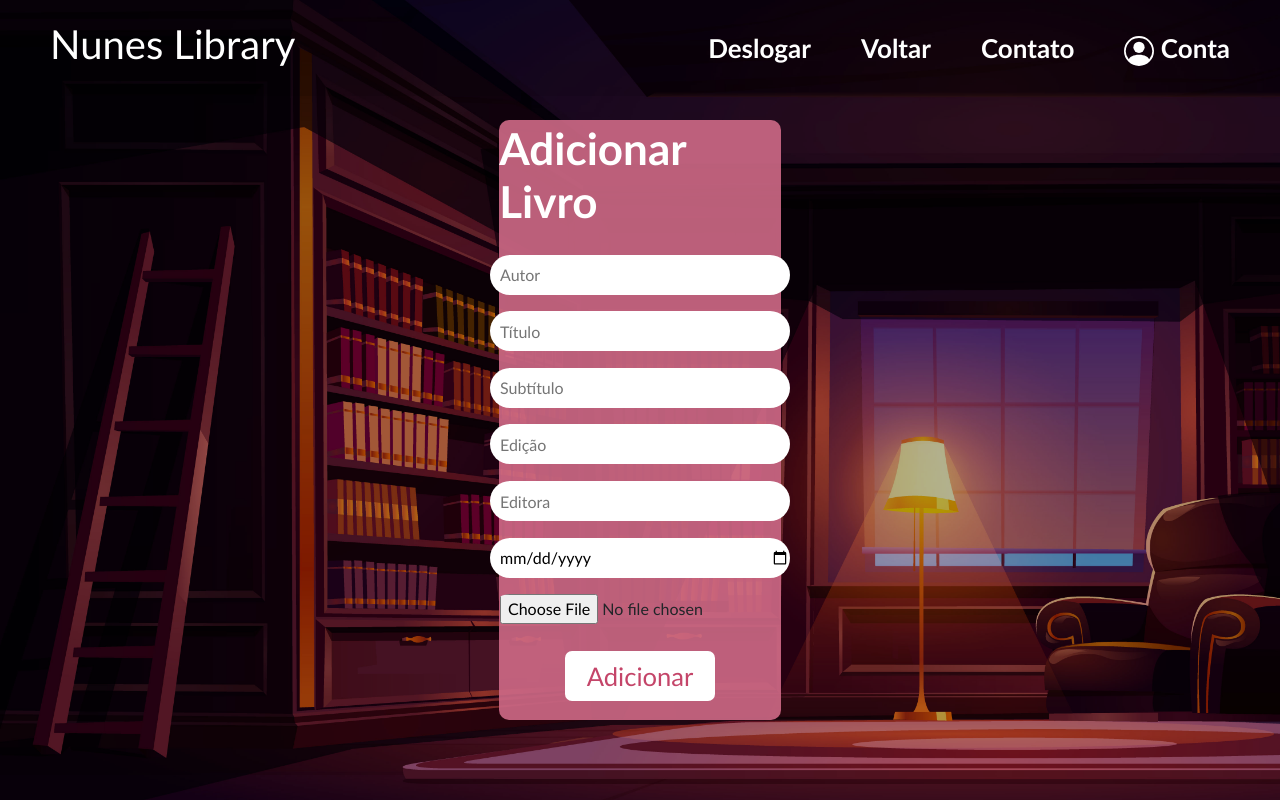
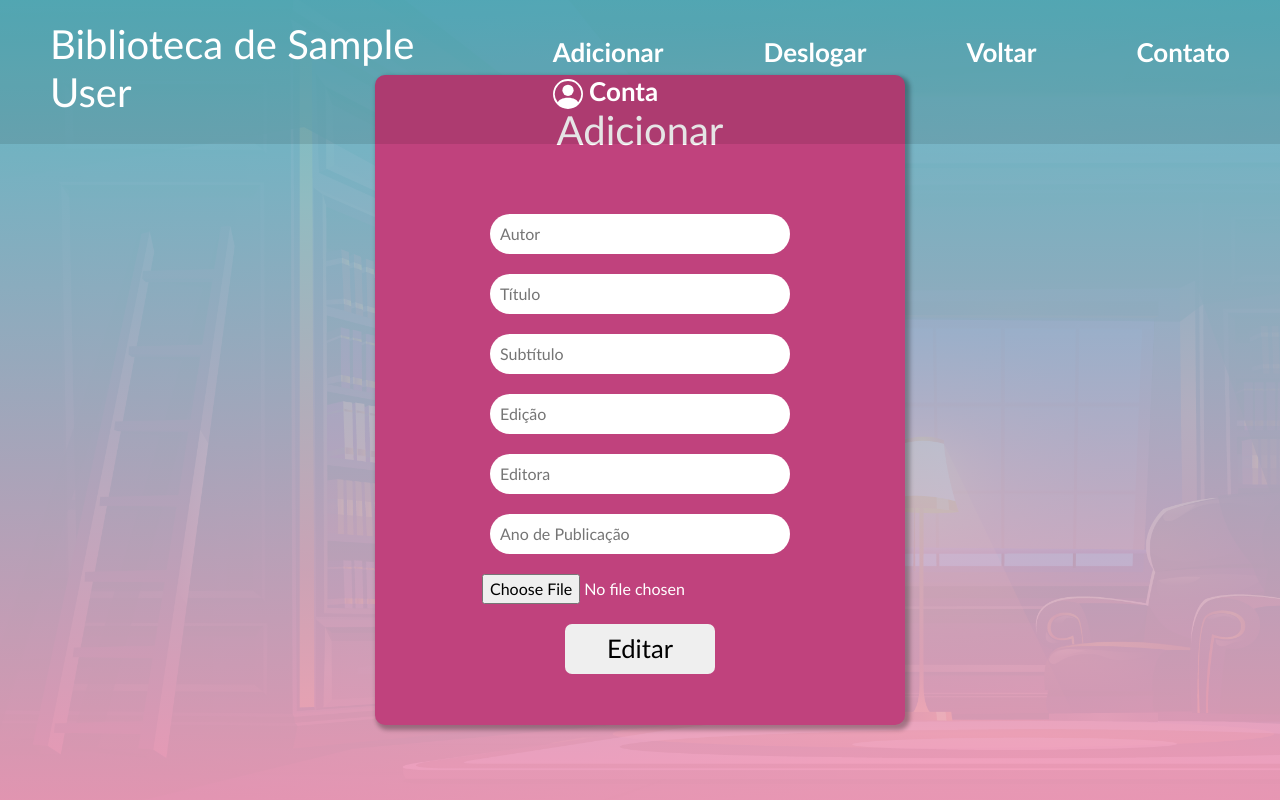
Before and after one commit to Vinunes10/Nunes-Library, a PHP site: page /add-livros.php in a window 1280 px wide. Run offline with PHP 8.4, Linux system fonts and the light colour scheme; the visitor is signed in with stand-in values (Sample User, id 1).

Commit message:
Finalização do Site

```diff
--- a/src/add-livros.php
+++ b/src/add-livros.php
@@ -21,9 +21,12 @@
     <div class="conteiner">
         <header>
 
-            <h1>Nunes Library</h1>
+            <?php
+                echo "<h1>Biblioteca de {$_SESSION['nome']}</h1>";
+            ?>
 
             <nav class="navbar">
+                <a href="add-livros.php">Adicionar</a>
                 <a href="contents/logout.php">Deslogar</a>
                 <a href="painel.php">Voltar</a>
                 <a href="src/pag-cadastro.php">Contato</a>
@@ -38,22 +41,19 @@
         </header>
         <main>
             <div class="add-books">
-            <h1>Adicionar Livro</h1>
-                <form action="" method="post">
-                    <input type="text" class="field" name="autor" placeholder="Autor" required>
-                    <input type="text" class="field" name="titulo" placeholder="Título" required>
-                    <input type="text" class="field" name="subtitulo" placeholder="Subtítulo" required>
-                    <input type="text" class="field" name="edicao" placeholder="Edição" required>
-                    <input type="text" class="field" name="editora" placeholder="Editora" required>
-                    <input type="date" class="field" name="ano-de-publicacao" placeholder="Ano de Publicação" required>
-                    <input type="file" class="field" name="file" required>
-                    <input type="submit" class="custom-btn" name="adicionar" value="Adicionar">
+                <h1>Adicionar</h1>
+                <form action="" method="post" enctype="multipart/form-data">
+                    <input type="text" class="field" name="autor" placeholder="Autor">
+                    <input type="text" class="field" name="titulo" placeholder="Título">
+                    <input type="text" class="field" name="subtitulo" placeholder="Subtítulo">
+                    <input type="text" class="field" name="edicao" placeholder="Edição">
+                    <input type="text" class="field" name="editora" placeholder="Editora">
+                    <input type="text" class="field" name="ano-de-publicacao" placeholder="Ano de Publicação">
+                    <input type="file" name="file" placeholder="Capa do Livro">
+                    <input type="submit" class="custom-btn" name="adicionar" value="Editar">
                 </form>
             </div>
         </main>
-        <footer>
-
-        </footer>
     </div>
 </body>
 </html>
--- a/src/assets/css/livros.css
+++ b/src/assets/css/livros.css
@@ -12,8 +12,9 @@
 }
 
 .conteiner {
+    background:linear-gradient(360deg, rgba(248, 165, 194, 0.9), rgba(99, 205, 218, 0.9));
     height: 100vh;
-    background-color: rgba(0, 0, 0, 0.3);
+    width: 100vw;
 }
 
 header {
@@ -61,35 +62,32 @@
 }
 
 main {
-    width: 100vw;
-    height: inherit;
+    height: 100vh;
+    width: 100%;
     display: flex;
-    justify-content: center;
+    justify-content: space-evenly;
     align-items: center;
 }
 
 .add-books {
-    height: 75vh;
-    width: 22vw;
-    background-color: rgba(207, 106, 135, 0.9);
-    border-radius: 10px;
-    position: absolute;
-    bottom: 10%;
+    width: 530px;
+    height: 650px;
+    background-color: #c0427d;
+    box-shadow: 3px 3px 4px 2px rgb(0, 0, 0, 0.3);
+    color: white;
     display: flex;
     flex-direction: column;
     justify-content: space-evenly;
     align-items: center;
+    border-radius: 10px;
 }
 
-main h1 {
-    color: white;
-    font-size: 44px;
-    font-weight: 600;
+.add-books h2 {
+    font-size: 4em;
 }
 
 form {
-    height: 60vh;
-    width: 22vw;
+    height: 500px;
     display: flex;
     flex-direction: column;
     justify-content: space-evenly;
@@ -105,13 +103,11 @@
 }
 
 .field:focus {
-    outline: #c44569 solid 5px;
+    outline: #9f2960 solid 5px;
     border: none;
 }
 
 .custom-btn {
-    background-color: white;
-    color: #c44569;
     font-size: 1.6rem;
     width: 150px;
     height: 50px;
@@ -120,8 +116,7 @@
 }
 
 .custom-btn:hover  {
+    background-color: rgb(111, 30, 81);
     color: white;
-    background-color: #d66786;
     cursor: pointer;
-    border: white solid 1px;
 }
--- a/src/contents/adicionar-livros.php
+++ b/src/contents/adicionar-livros.php
@@ -10,13 +10,17 @@
     $edicao = $_POST["edicao"];
     $editora = $_POST["editora"];
     $public = $_POST["ano-de-publicacao"];
-    // $file = $_FILES[""];
+    $file = $_FILES["file"];
 
-    // var_dump($_FILES); die;
+    $pasta = "assets/db_imgs";
+    $nome_arquivo = uniqid();
+    $extensao = strtolower(pathinfo($file['name'], PATHINFO_EXTENSION));
+    $caminho = $pasta . "/" . $nome_arquivo . "." . $extensao;
+    $registro = move_uploaded_file($file['tmp_name'], $pasta . "/" . $nome_arquivo . "." . $extensao);
 
     $pdo = Conexao::Conectar("conf.ini");
 
-    $sql = "INSERT INTO livros(autor, titulo, subtitulo, edicao, editora, ano_de_publicacao) VALUES(:autor, :titulo, :subtitulo, :edicao, :editora, :public)";
+    $sql = "INSERT INTO livros(autor, titulo, subtitulo, edicao, editora, ano_de_publicacao, capa, user_id) VALUES(:autor, :titulo, :subtitulo, :edicao, :editora, :public, :capa, :user_id)";
     $stmt = $pdo->prepare($sql);
 
     $qtdLinhas = $stmt->execute([
@@ -25,7 +29,9 @@
         ":subtitulo" => $subtitulo,
         ":edicao" => $edicao,
         ":editora" => $editora,
-        ":public" => $public
+        ":public" => $public,
+        ":capa" => $caminho,
+        ":user_id" => $_SESSION['id']
     ]);
 
     // $idLivro = $pdo->lastInsertId();
```
Also changed, not shown: src/assets/css/painel.css (+26 -2 lines), src/contents/controle-livraria.php (+5 -2 lines), src/painel.php (+14 -1 lines), src/assets/db_imgs/6675ff28d72fd.png (added), src/assets/db_imgs/6675ff7ca651b.png (added), src/assets/db_imgs/667601386708f.jfif (added), src/assets/db_imgs/667601a86f2f9.jpg (added), src/assets/db_imgs/667622e907219.png (added), src/assets/db_imgs/66789aa15ecd1.png (added), src/assets/db_imgs/66789e5beb11e.jfif (added), src/assets/db_imgs/6678a44b0da51.jfif (added).
